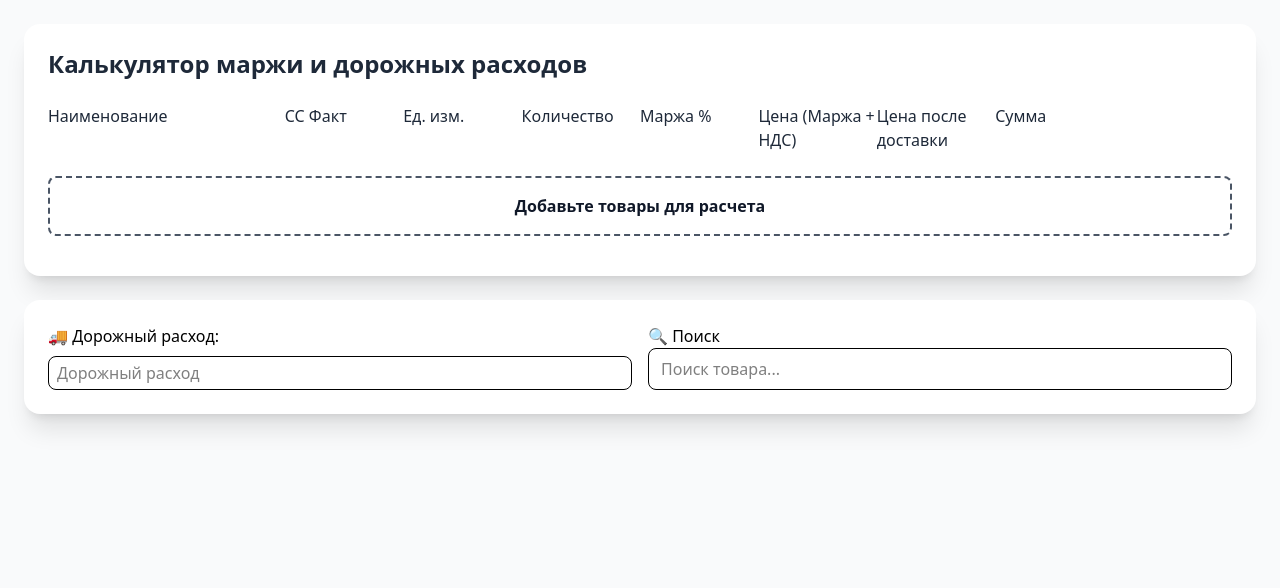
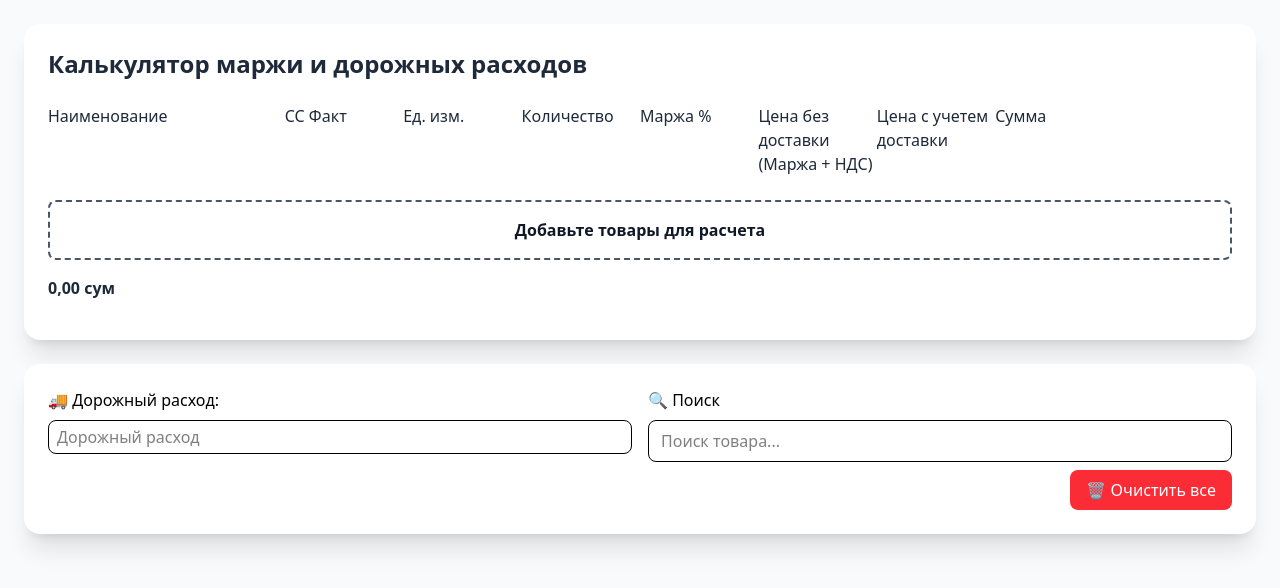
Before and after one commit to MuhammadjonBb/price-calc, a Vue app: page / in a window 1280 px wide. Shown: the top 588 px of the page. Built offline with nearby package versions, Linux system fonts and the light colour scheme.

Commit message:
additional fix

```diff
--- a/src/components/productList.vue
+++ b/src/components/productList.vue
@@ -12,8 +12,10 @@
           <div class="font-medium text-gray-800">Ед. изм.</div>
           <div class="font-medium text-gray-800">Количество</div>
           <div class="font-medium text-gray-800">Маржа %</div>
-          <div class="font-medium text-gray-800">Цена (Маржа + НДС)</div>
-          <div class="font-medium text-gray-800">Цена после доставки</div>
+          <div class="font-medium text-gray-800">
+            Цена без доставки (Маржа + НДС)
+          </div>
+          <div class="font-medium text-gray-800">Цена с учетем доставки</div>
           <div class="font-medium text-gray-800">Сумма</div>
         </div>
         <div
@@ -29,6 +31,20 @@
           @update:finalPrice="setFinalPrice"
           @update:removeProduct="removeProduct"
         />
+        <div class="grid grid-cols-10 font-bold">
+          <div
+            v-show="products.length > 0"
+            class="font-bold text-gray-800 col-start-8 text-right pr-5"
+          >
+            Итого:
+          </div>
+          <div class="font-bold text-gray-800">
+            {{
+              formatPrice(products.reduce((sum, p) => sum + p.finalPrice, 0))
+            }}
+            сум
+          </div>
+        </div>
       </div>
     </div>
     <div
@@ -45,9 +61,19 @@
           v-model="formattedValue"
         />
       </div>
-      <div class="flex-col gap-2">
+      <div class="flex flex-col gap-2">
         <div>🔍 Поиск</div>
         <productSearch @add-product="addProduct" :added-products="products" />
+        <button
+          class="flex self-end cursor-pointer bg-red-500 text-white px-4 py-2 rounded-lg hover:bg-red-600 transition-colors"
+          @click="
+            products = [];
+            roadExpense = '';
+            setFinalPrice();
+          "
+        >
+          🗑️ Очистить все
+        </button>
       </div>
     </div>
   </div>
@@ -57,6 +83,7 @@
 import { onMounted, ref, watch, computed } from "vue";
 import productRow from "./productRow.vue";
 import productSearch from "./productSearch.vue";
+import { formatPrice } from "../utils/format.js";
 
 const products = ref([
   // {
@@ -89,8 +116,12 @@ const setFinalPrice = () => {
   ); // Суммируем цену с маржой для всех продуктов, умножая на количество
   for (const product of products.value) {
     const productPriceSumm = product.marginPrice * product.amount; // Сумма для конкретного продукта (цена с маржой * количество)
-    const productShare = productPriceSumm / totalMarginPrice; // Доля конкретного продукта в общей сумме цен с маржой
-    const deliveryCost = productShare * roadExpense.value; // Доля дорожного расхода для конкретного продукта
+    const productShare = totalMarginPrice
+      ? productPriceSumm / totalMarginPrice
+      : 0; // Доля конкретного продукта в общей сумме цен с маржой
+    const deliveryCost = roadExpense.value
+      ? productShare * roadExpense.value
+      : 0; // Доля дорожного расхода для конкретного продукта
     product.deliveryPrice =
       productPriceSumm / product.amount + deliveryCost / product.amount; // Цена после доставки для конкретного продукта (с учетом его доли в дорожных расходах)
     product.finalPrice = productPriceSumm + deliveryCost; // Итоговая цена для конкретного продукта (цена с маржой + его доля в дорожных расходах)
@@ -107,6 +138,7 @@ const addProduct = (product) => {
     finalPrice: 0,
     margin: 0,
   });
+  setFinalPrice(); // Пересчитываем итоговую цену после добавления продукта
 };
 
 // Функция для удаления продукта из списка
--- a/src/components/productRow.vue
+++ b/src/components/productRow.vue
@@ -1,6 +1,6 @@
 <template>
-  <div class="grid grid-cols-10 gap-4 items-center py-3 border-b">
-    <div class="font-medium text-gray-800 col-span-2">
+  <div class="grid grid-cols-10 items-center py-3 border-b">
+    <div class="font-medium text-gray-800 col-span-2 pr-2">
       {{ product.name }}
     </div>
 
@@ -18,7 +18,6 @@
       />
     </div>
     <div class="flex flex-row text-black max-w-30">
-      <div class="font-medium mr-1"></div>
       <input
         name="margin"
         type="number"
```
